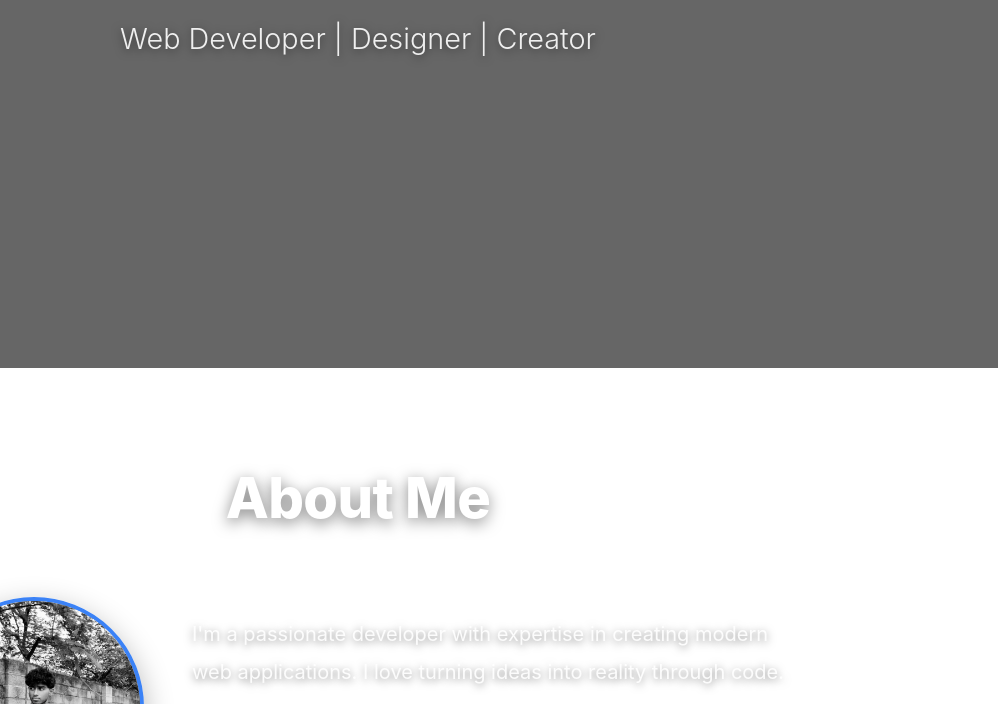
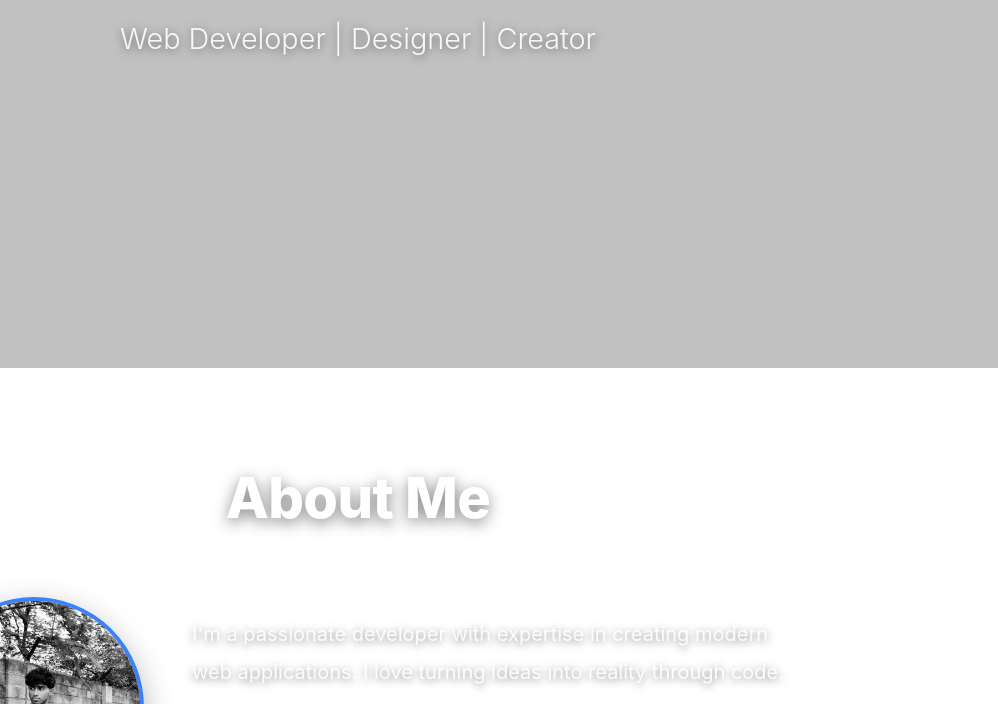
Before and after one commit to MOHITH4W5/portfolio, a plain HTML site: page index.html in a window 1280 px wide. Shown: the part 432-1136 px from the top of the page, without its empty margins (282-1280 px from the left). Drawn offline with Linux system fonts and the light colour scheme.

Commit message:
Increase 3D background visibility to 75.5%

```diff
--- a/style.css
+++ b/style.css
@@ -50,13 +50,13 @@ body::before {
     left: 0;
     width: 100%;
     height: 100%;
-    background: rgba(0, 0, 0, 0.3);
+    background: rgba(0, 0, 0, 0.245);
     z-index: -1;
     transition: background 0.5s ease;
 }
 
 [data-theme="dark"] body::before {
-    background: rgba(0, 0, 0, 0.6);
+    background: rgba(0, 0, 0, 0.245);
 }
 
 [data-theme="dark"] body {
```
